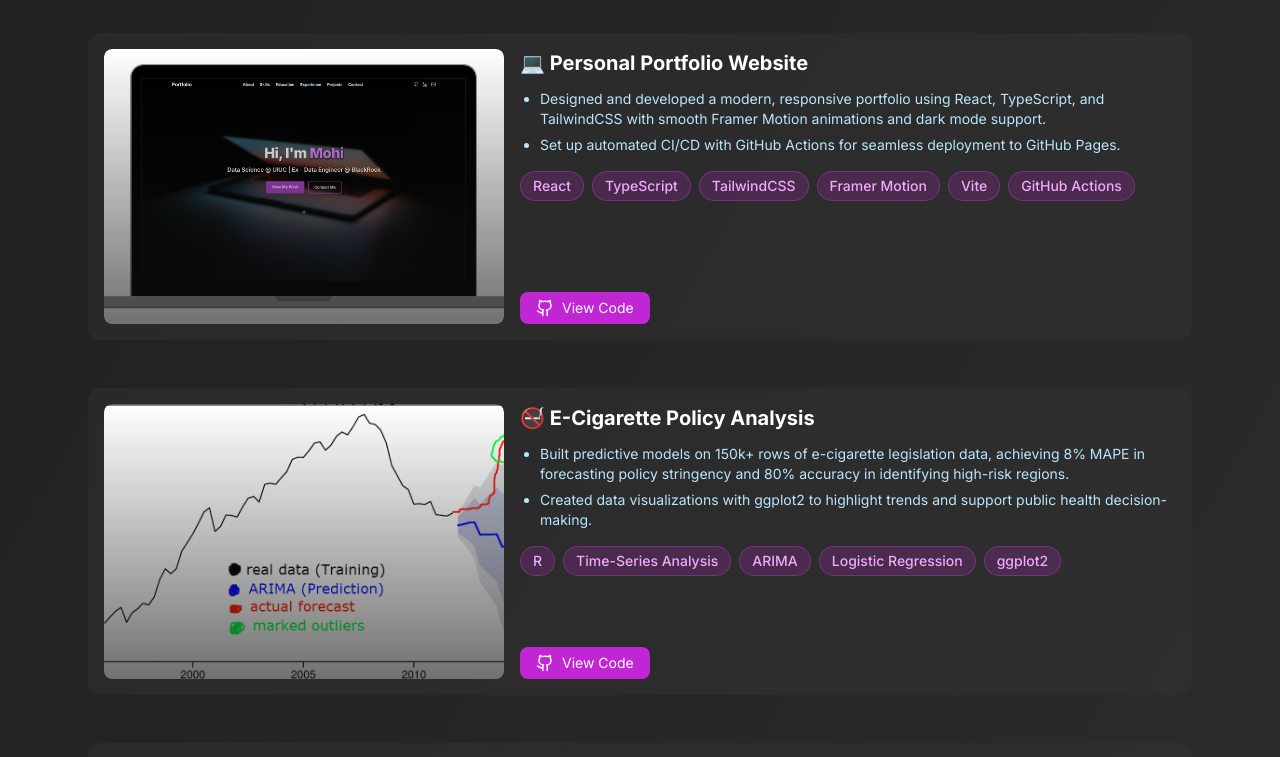
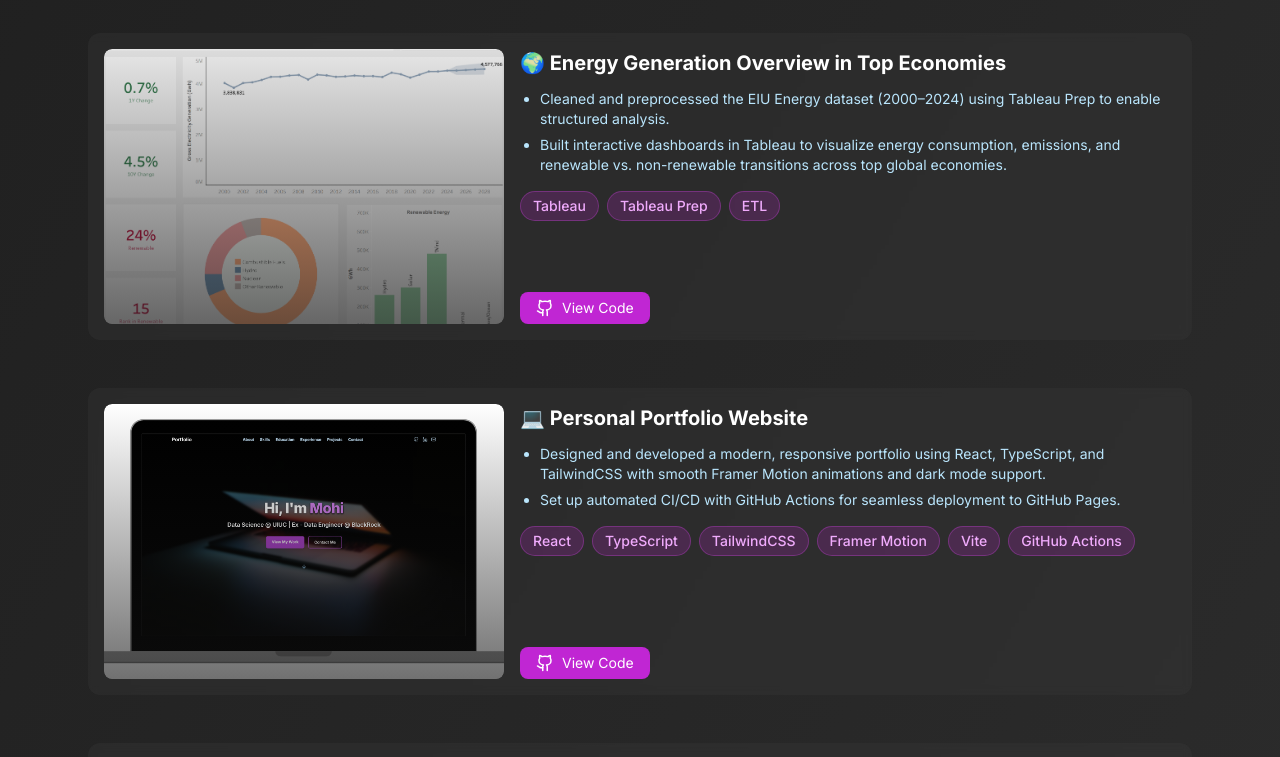
Before and after one commit to mohi-m/mohi-m.github.io, a React (Vite) app: page / in a window 1280 px wide. Shown: the part 5340-6097 px from the top of the page. Built offline with nearby package versions, Linux system fonts and the light colour scheme.

Commit message:
Updated Energy Dashboard project link and placement

```diff
--- a/src/components/Projects.tsx
+++ b/src/components/Projects.tsx
@@ -59,6 +59,16 @@
     tags: ["Python", "TensorFlow", "Keras", "OpenCV", "NumPy", "Pandas", "Haar Cascade"],
   },
   {
+    title: "🌍 Energy Generation Overview in Top Economies",
+    description: [
+      "Cleaned and preprocessed the EIU Energy dataset (2000–2024) using Tableau Prep to enable structured analysis.",
+      "Built interactive dashboards in Tableau to visualize energy consumption, emissions, and renewable vs. non-renewable transitions across top global economies.",
+    ],
+    image: "/images/projects/energy_dashboard.png",
+    github: "https://github.com/mohi-m/energy-dashboard",
+    tags: ["Tableau", "Tableau Prep", "ETL"],
+  },
+  {
     title: "💻 Personal Portfolio Website",
     description: [
       "Designed and developed a modern, responsive portfolio using React, TypeScript, and TailwindCSS with smooth Framer Motion animations and dark mode support.",
@@ -77,16 +87,6 @@
     image: "/images/projects/Arima_proj.png",
     github: "https://github.com/mohi-m/E-Cigarette_Regulations_Analysis",
     tags: ["R", "Time-Series Analysis", "ARIMA", "Logistic Regression", "ggplot2"],
-  },
-  {
-    title: "🌍 Emissions & Energy Analysis in Global Economies",
-    description: [
-      "Cleaned and preprocessed the EIU Energy dataset (2000–2024) using Tableau Prep to enable structured analysis.",
-      "Built interactive dashboards in Tableau to visualize energy consumption, emissions, and renewable vs. non-renewable transitions across top global economies.",
-    ],
-    image: "/images/projects/energy_dashboard.png",
-    github: "https://github.com/mohi-m",
-    tags: ["Tableau", "Tableau Prep", "ETL"],
   },
   {
     title: "🤟 SignBridge: Speech-to-ISL/ASL Gesture Conversion",
```
Also changed, not shown: public/images/projects/tableau_proj.png.
